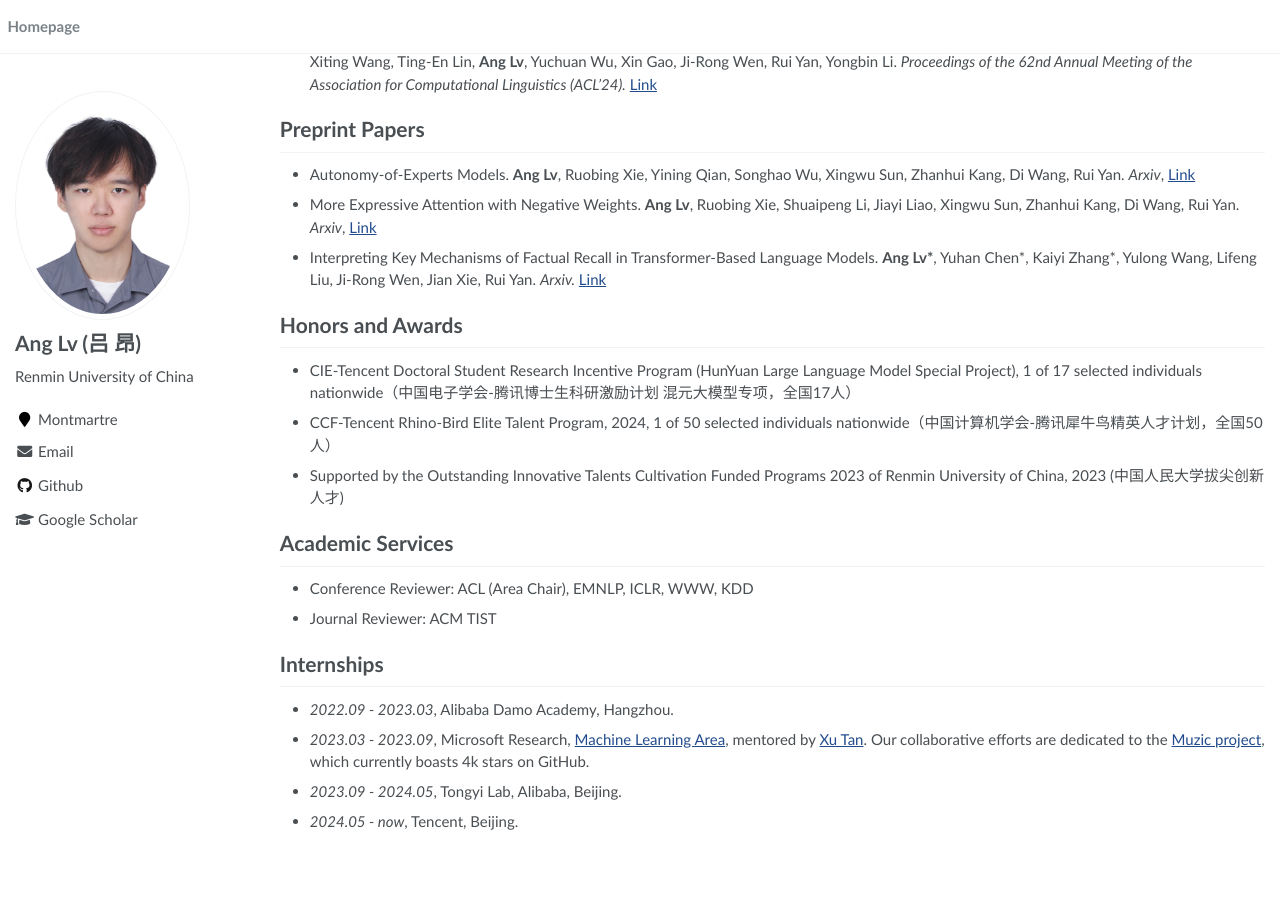
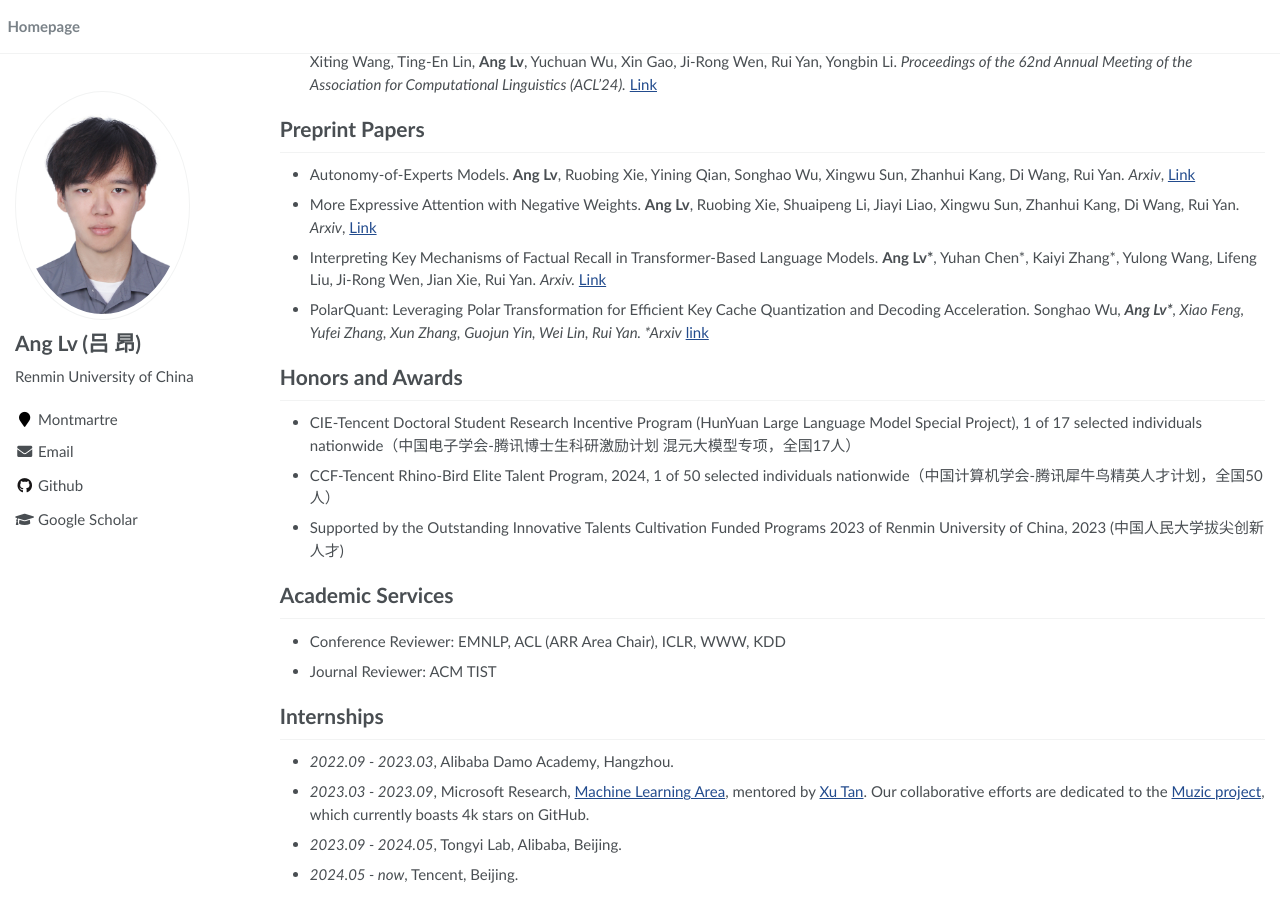
Before and after one commit to trestad/trestad.github.io, a Jekyll site: the page built from _pages/about.md, in a window 1280 px wide and 900 px high, scrolled down 1228 px. Built offline with Jekyll 4.4.1, drawn with Linux system fonts in a browser that asks for light colours; before the commit the page ends 2076 px from its top, so only the background shows below that.

Commit message:
Update about.md

```diff
--- a/_pages/about.md
+++ b/_pages/about.md
@@ -71,6 +71,8 @@ I am currently a 3rd year Ph.D. student at [Gaoling School of Artificial Intelli
 
 - Interpreting Key Mechanisms of Factual Recall in Transformer-Based Language Models. **Ang Lv\***, Yuhan Chen\*, Kaiyi Zhang\*, Yulong Wang, Lifeng Liu, Ji-Rong Wen, Jian Xie, Rui Yan. *Arxiv.* [Link](https://arxiv.org/abs/2403.19521)
 
+- PolarQuant: Leveraging Polar Transformation for Efficient Key Cache Quantization and Decoding Acceleration. Songhao Wu*, **Ang Lv\***, Xiao Feng, Yufei Zhang, Xun Zhang, Guojun Yin, Wei Lin, Rui Yan. *Arxiv* [link](https://www.arxiv.org/pdf/2502.00527)
+
 # Honors and Awards
 - CIE-Tencent Doctoral Student Research Incentive Program (HunYuan Large Language Model Special Project), 1 of 17 selected individuals nationwide（中国电子学会-腾讯博士生科研激励计划 混元大模型专项，全国17人）
 - CCF-Tencent Rhino-Bird Elite Talent Program, 2024, 1 of 50 selected individuals nationwide（中国计算机学会-腾讯犀牛鸟精英人才计划，全国50人）
@@ -78,7 +80,7 @@ I am currently a 3rd year Ph.D. student at [Gaoling School of Artificial Intelli
 China, 2023 (中国人民大学拔尖创新人才)
 
 # Academic Services
-- Conference Reviewer: ACL (Area Chair), EMNLP, ICLR, WWW, KDD
+- Conference Reviewer: EMNLP, ACL (ARR Area Chair), ICLR, WWW, KDD
 - Journal Reviewer: ACM TIST
 
 # Internships
```
